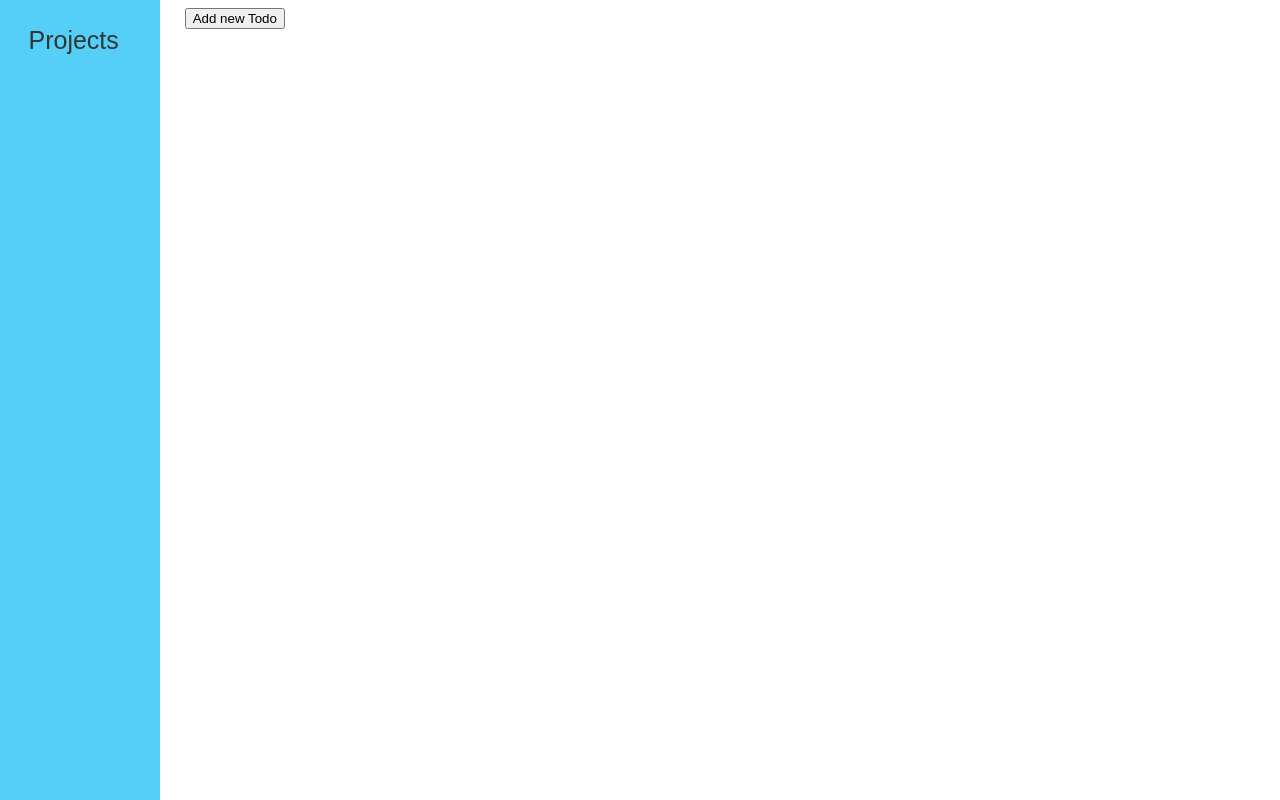
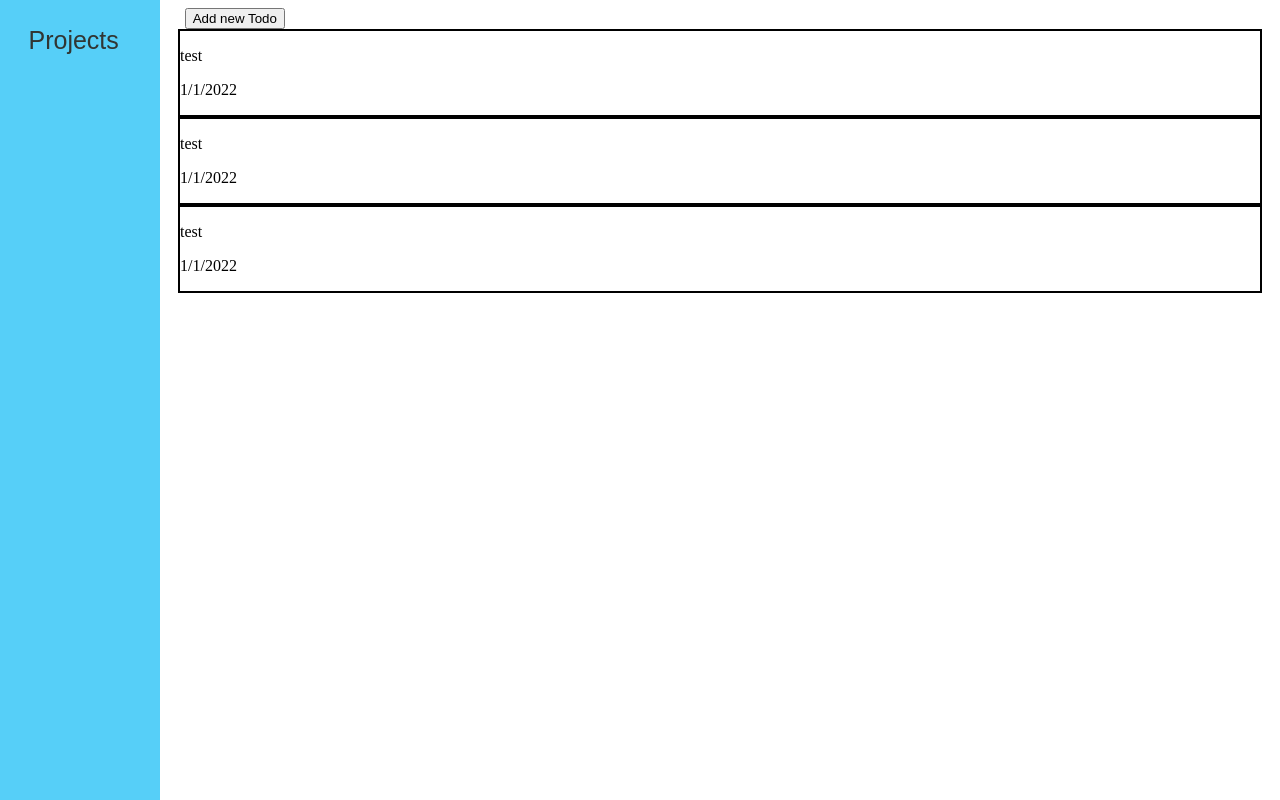
Before and after one commit to minamyooui/todo-app, a website built with webpack: page dist/index.html in a window 1280 px wide. Built offline with nearby package versions, Linux system fonts and the light colour scheme.

Commit message:
styled todos to be expandable

```diff
--- a/src/dom.js
+++ b/src/dom.js
@@ -6,7 +6,6 @@ const collapsible = (() => {
   collapse.forEach(e => e.addEventListener('click', controlCollapse));
 
   function controlCollapse () {
-    this.classList.toggle('active');
     const content = this.nextElementSibling;
     if (content.style.display === 'block') {
       content.style.display = 'none';
@@ -14,6 +13,7 @@ const collapsible = (() => {
       content.style.display = 'block';
     }
   }
+  return { controlCollapse };
 })();
 
 const button = document.querySelector('#addTodo');
@@ -30,13 +30,22 @@ function closeForm() {
   const form = document.querySelector('.form');
   form.classList.toggle('hideform');
 }
-
+function controlCollapse() {
+  const content = this.firstChild.nextElementSibling;
+    if (content.style.display === 'block') {
+      content.style.display = 'none';
+    } else {
+      content.style.display = 'block';
+    }
+}
 function render(currentProject) {
   let arr = currentProject.getToDoArr();
   const box = document.querySelector('.todobox');
   clearToDo();
   arr.forEach(e => {
     const div = document.createElement('div');
+    const div2 = document.createElement('div');
+    div.addEventListener('click', controlCollapse)
     const title = e.getTitle();
     const notes = e.getNotes();
     const date = e.getDate();
@@ -45,14 +54,18 @@ function render(currentProject) {
     const p2 = document.createElement('p');
     const p3 = document.createElement('p');
     const p4 = document.createElement('p');
+    const collapse = document.createElement('div');
+    collapse.style.display = 'none';
     p1.textContent = title;
-    p2.textContent = notes;
-    p3.textContent = date;
+    p2.textContent = date;
+    p3.textContent = notes;
     p4.textContent = priority;
-    div.appendChild(p1);
-    div.appendChild(p2);
-    div.appendChild(p3);
-    div.appendChild(p4);
+    div2.appendChild(p1);
+    div2.appendChild(p2);
+    collapse.appendChild(p3);
+    collapse.appendChild(p4);
+    div.appendChild(div2);
+    div.appendChild(collapse);
     box.appendChild(div);
   });
 }
--- a/src/index.js
+++ b/src/index.js
@@ -12,6 +12,10 @@ const submit = document.querySelector('#submit');
 submit.addEventListener('click', addToDo);
 const newProjectButton = document.querySelector('#newP');
 newProjectButton.addEventListener('click', newProject)
+
+for (let i = 0; i < 3; i++) {
+  currentProject.addToDo('test', 'test', '1/1/2022', 1);
+}
 
 function addToDo() {
   const title = document.querySelector('#title').value;
--- a/src/style.css
+++ b/src/style.css
@@ -111,8 +111,9 @@ button {
 
 .todobox {
   display: flex;
+  flex-direction: column;
 }
 
-.todobox div {
+.todobox>div {
   border: black 2px solid;
 }
```
Also changed, not shown: dist/main.js.
